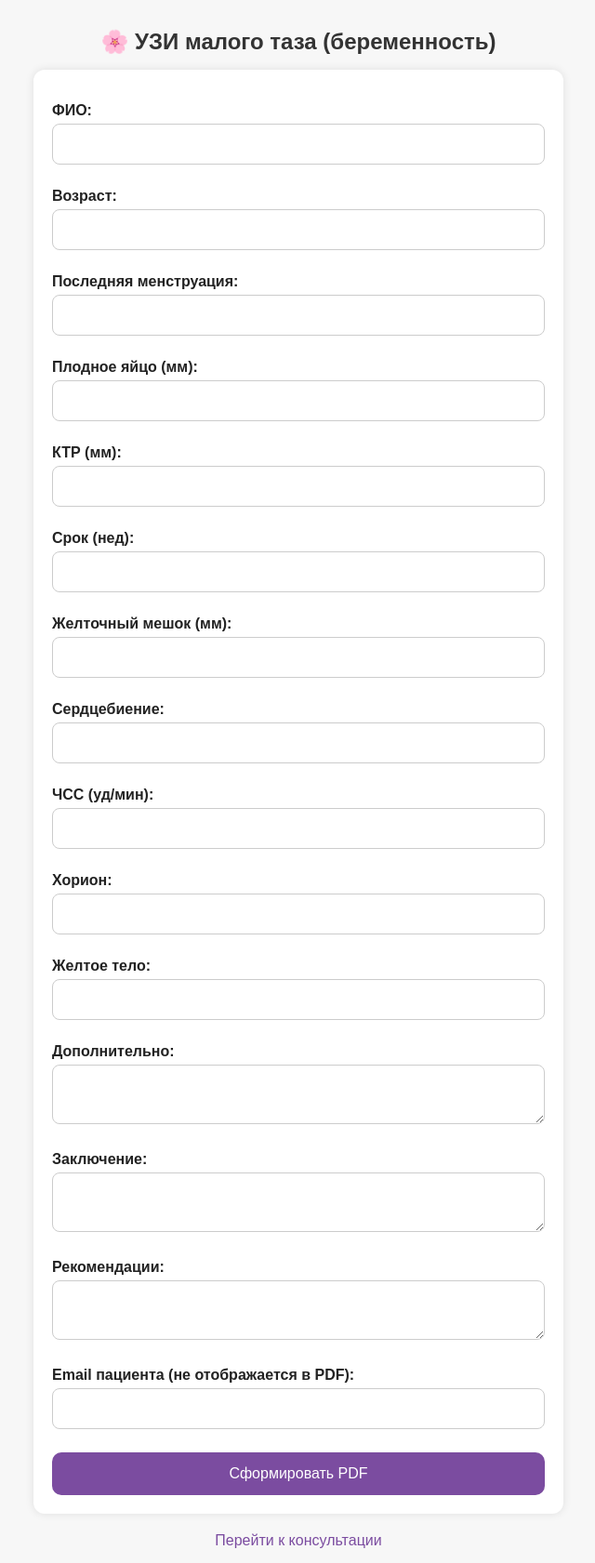
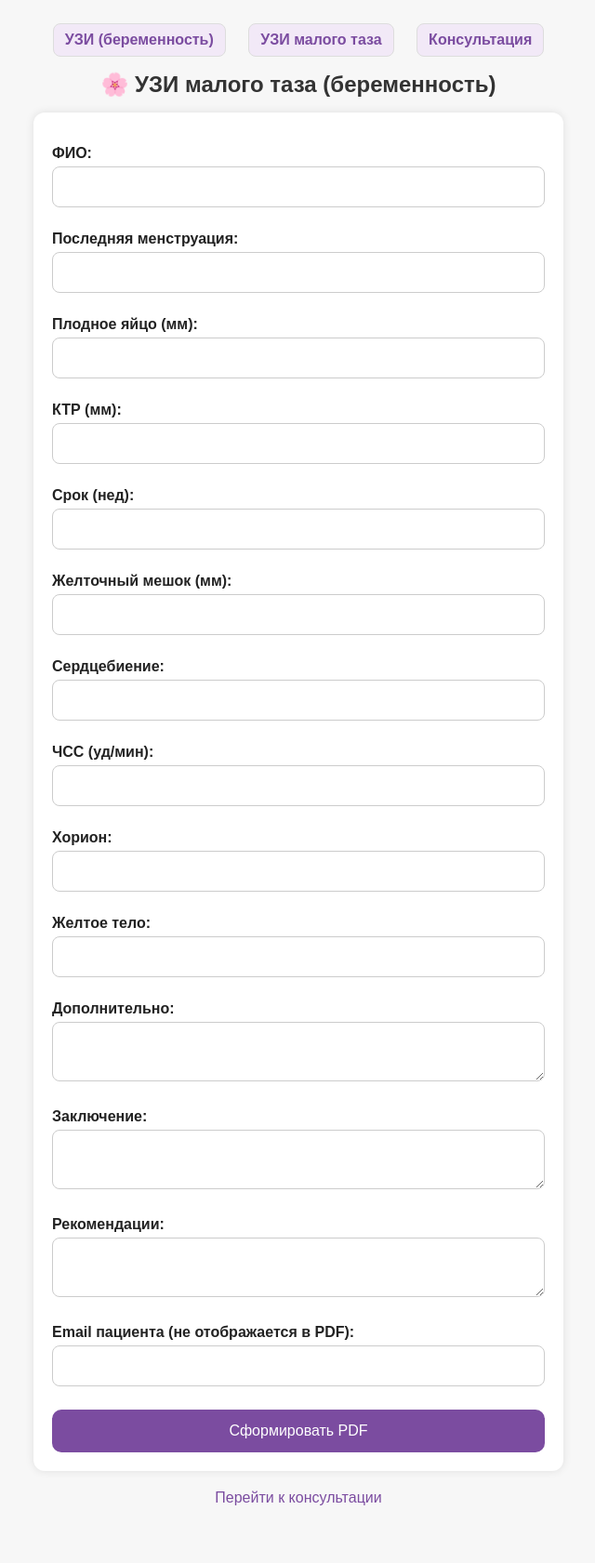
Before and after one commit to Yuliia921/new20-04-2025, a FastAPI app: page / in a window 1280 px wide. Shown: the whole page at 93% size, without its empty margins (319-959 px from the left). After the commit the page ends 1619 px from the top, so only its background shows below. Run offline with FastAPI, Linux system fonts and the light colour scheme.

Commit message:
Add files via upload

```diff
--- a/templates/index.html
+++ b/templates/index.html
@@ -5,15 +5,34 @@
     <meta name="viewport" content="width=device-width, initial-scale=1.0">
     <title>УЗИ - Док Куриленко</title>
     <link rel="stylesheet" href="/static/style.css">
+<style>
+  .nav-button {
+    display: inline-block;
+    margin: 0 10px;
+    padding: 8px 12px;
+    background-color: #f2e9f7;
+    border-radius: 8px;
+    text-decoration: none;
+    color: #7b4ca0;
+    font-weight: bold;
+    border: 1px solid #ddd;
+  }
+  .nav-button:hover {
+    background-color: #e0d3f5;
+  }
+</style>
 </head>
 <body>
+    <div style="text-align:center; margin-top:10px;">
+        <a href="/" class="nav-button">УЗИ (беременность)</a>
+        <a href="/pelvis" class="nav-button">УЗИ малого таза</a>
+        <a href="/consultation" class="nav-button">Консультация</a>
+    </div>
+
     <h1>🌸 УЗИ малого таза (беременность)</h1>
     <form action="/generate_pdf" method="post">
         <label>ФИО:</label>
         <input type="text" name="fio">
-
-        <label>Возраст:</label>
-        <input type="text" name="age">
 
                 <label>Последняя менструация:</label>
         <input type="text" name="lmp">
--- a/templates/pelvis.html
+++ b/templates/pelvis.html
@@ -1,3 +1,4 @@
+
 <!DOCTYPE html>
 <html lang="ru">
 <head>
```
Also changed, not shown: templates/consultation.html (+22 -0 lines).
